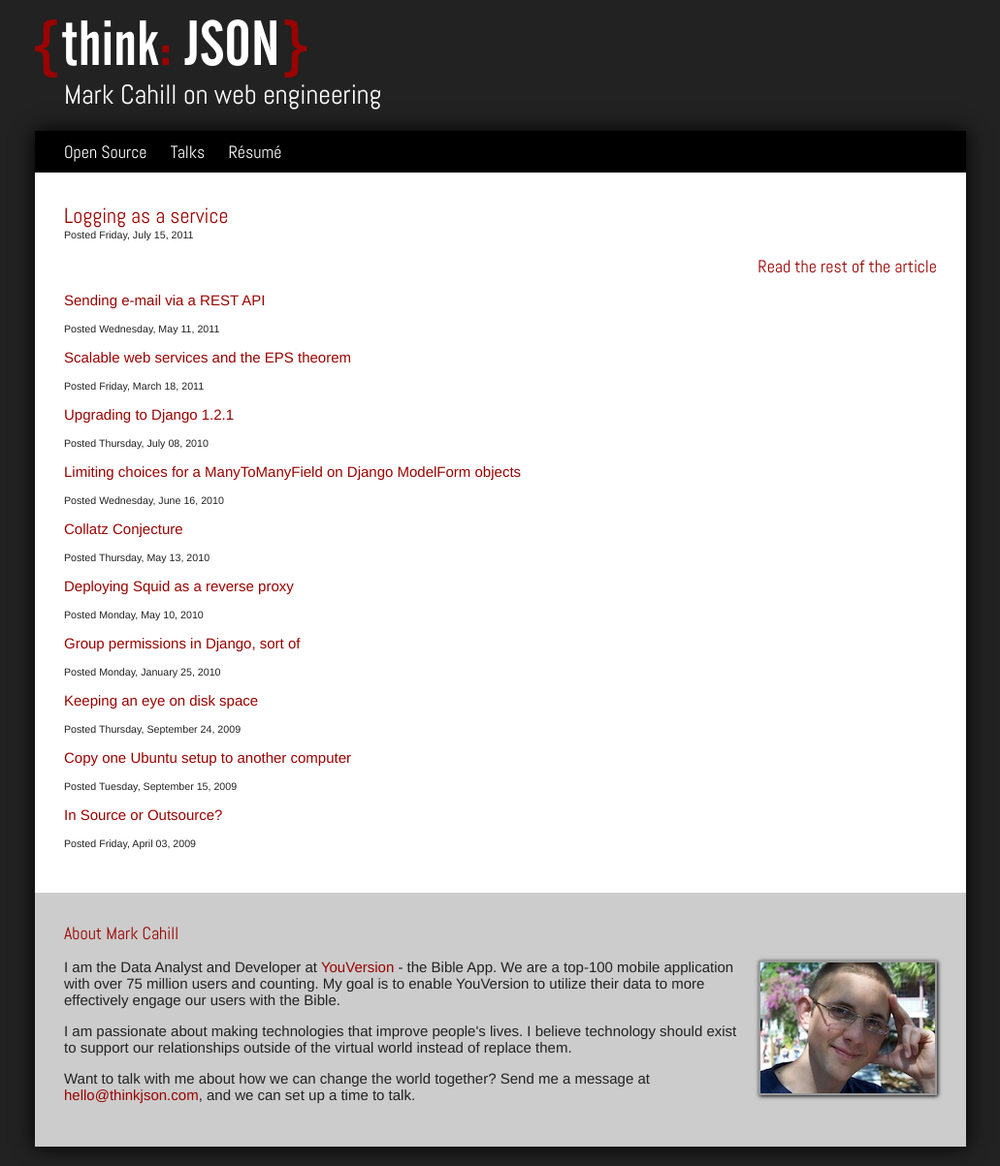
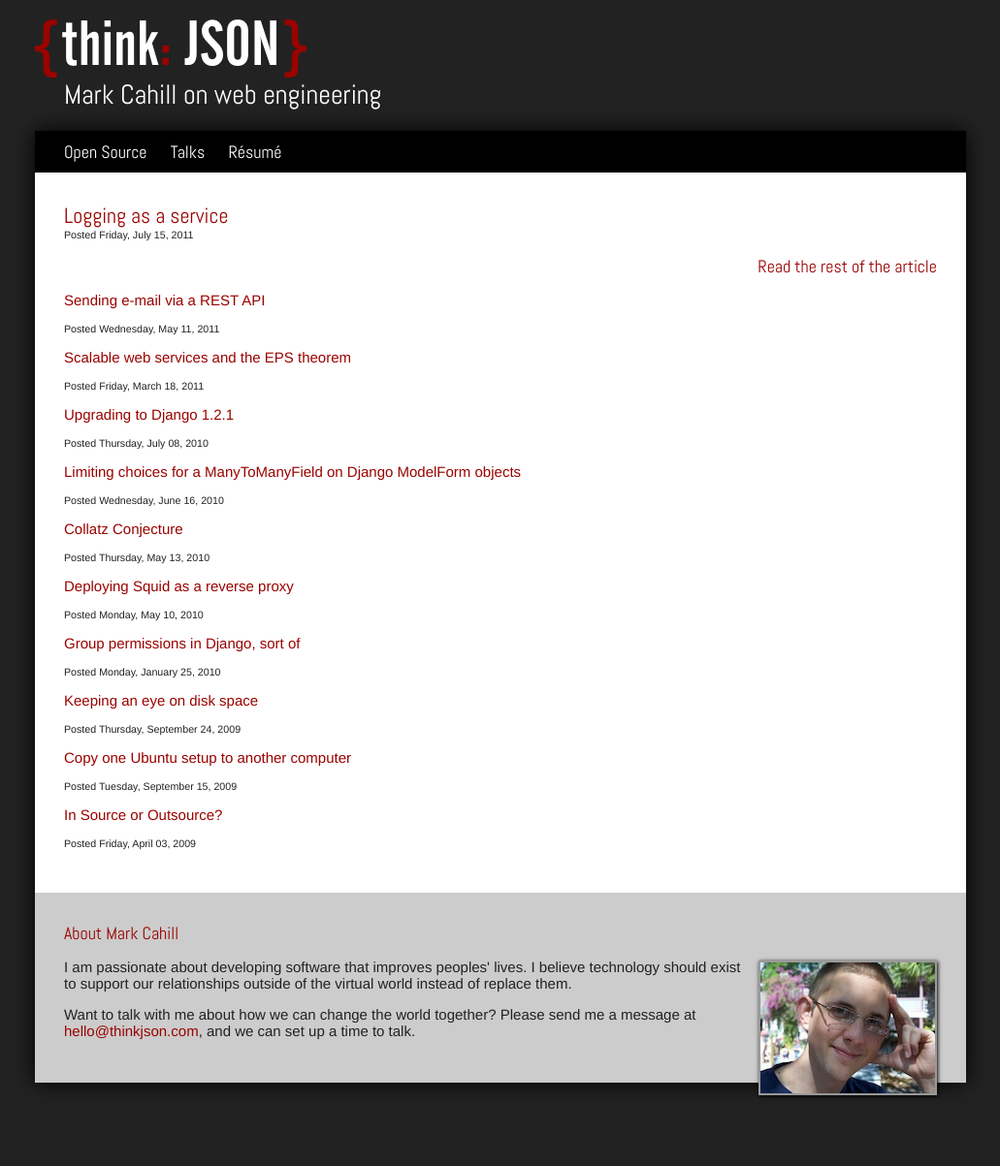
Before and after one commit to thinkjson/thinkjson.github.com, a Jekyll site: the page built from index.md, in a window 1280 px wide. Shown: the whole page at 97% size, without its empty margins (124-1155 px from the left). Built offline with Jekyll 4.4.1, drawn with Linux system fonts in a browser that asks for light colours; nearby versions of some CDN libraries; after the commit the page ends 1140 px from its top, so only the background shows below that.

Commit message:
Updates post-YouVersion

```diff
--- a/_layouts/default.html
+++ b/_layouts/default.html
@@ -35,16 +35,10 @@
             <h3>About Mark Cahill</h3>
 
             <p>
-                I am the Data Analyst and Developer at <a href="https://www.bible.com/">YouVersion</a> - the Bible App.
-                We are a top-100 mobile application with over 75 million users
-                and counting. My goal is to enable YouVersion to utilize their data
-                to more effectively engage our users with the Bible.</p>
+                I am passionate about developing software that improves peoples' lives. I believe technology should exist to support our relationships outside of the virtual world instead of replace them.</p>
 
             <p>
-                I am passionate about making technologies that improve people's lives. I believe technology should exist to support our relationships outside of the virtual world instead of replace them.</p>
-
-            <p>
-                Want to talk with me about how we can change the world together? Send me a message at
+                Want to talk with me about how we can change the world together? Please send me a message at
                 <a href="mailto:hello@thinkjson.com">hello@thinkjson.com</a>, and we can set up a time to talk.</p>
         </div>
 
--- a/js/general.js
+++ b/js/general.js
@@ -59,22 +59,18 @@ thinkjson.init();
 
 var stuff = [
     "scaling APIs",
-    "engaging the heart",
     "Big Data",
     "mobile telemetry",
     "open source",
     "programming languages",
-    "redefining the web",
-    "data science",
+    "data analysis",
     "HTML5",
+    "Hadoop",
     "user interface design",
     "user experience design",
     "Node.js",
-    "data analysis",
-    "Hadoop",
     "BigQuery",
-    "the future of the web",
-    "responsive design"
+    "the future of the web"
 ];
 stuff.sort(function() {return 0.5 - Math.random()});
 var thisStuff = 0;
```
Also changed, not shown: 1 other file.
